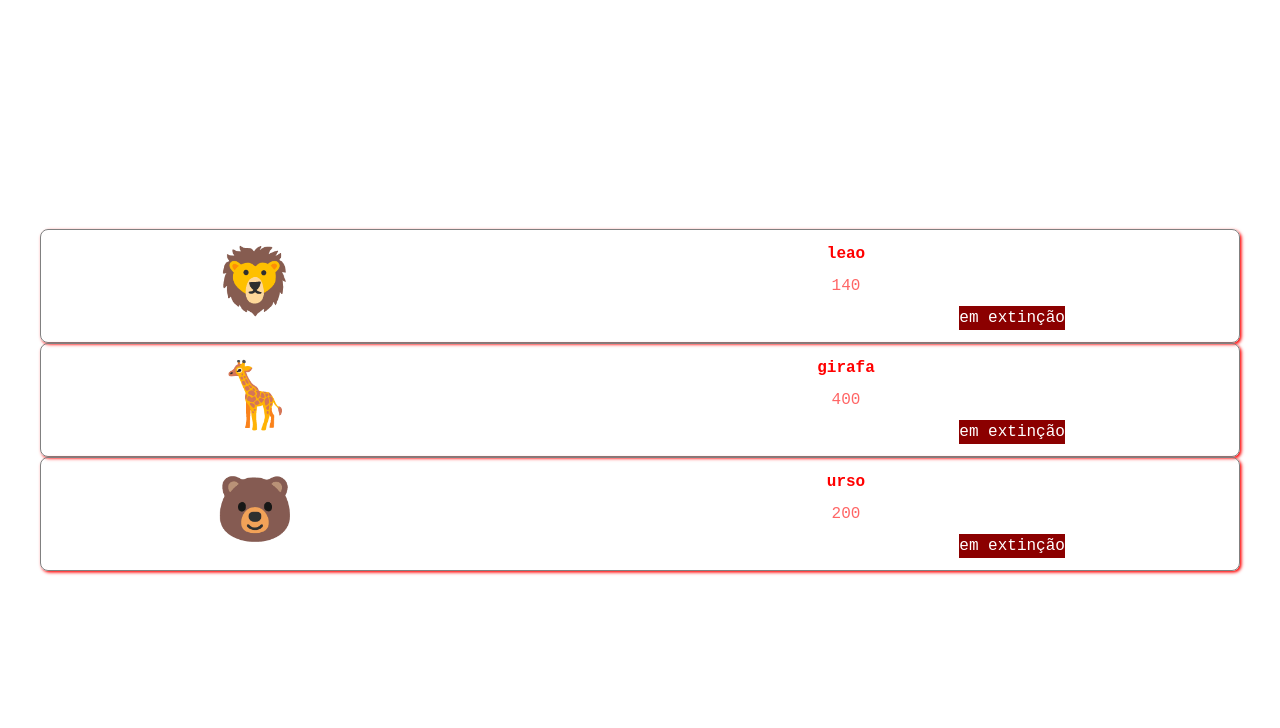
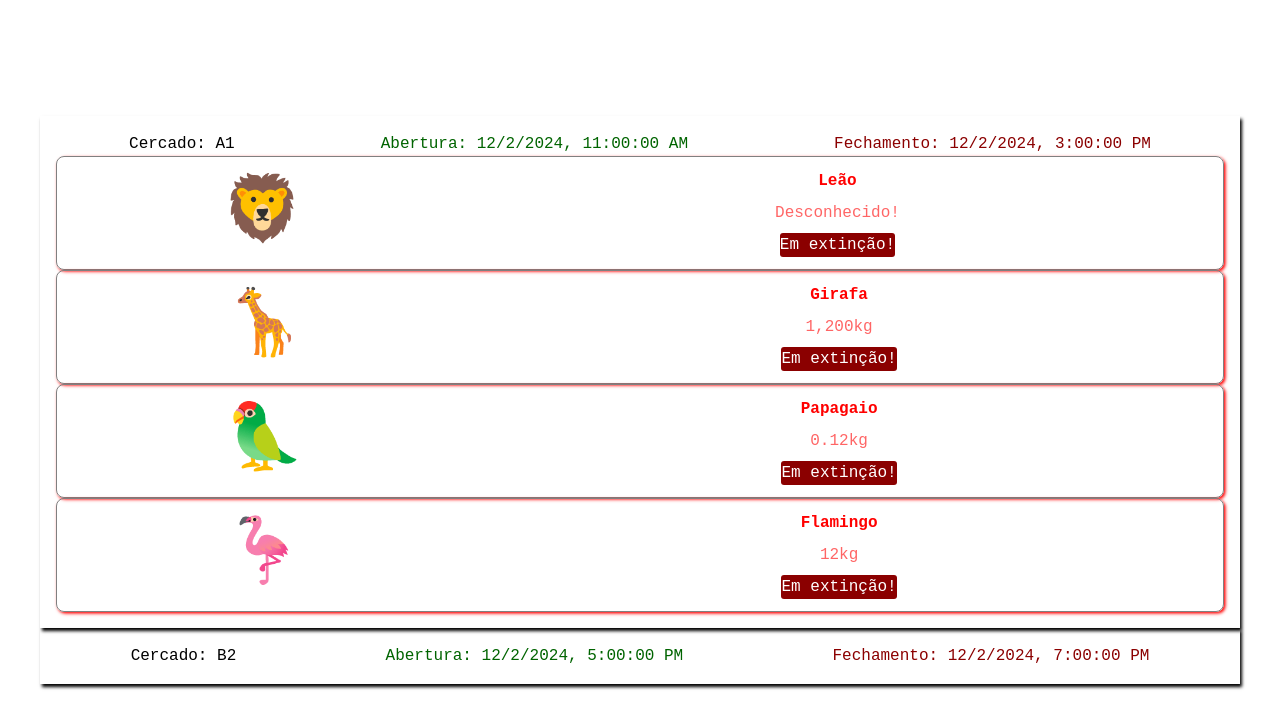
Before and after one commit to ufjf-dcc207/ufjf-dcc207-2024-3-a-atv03-isaac-kapela, a React (Vite) app: page / in a window 1280 px wide. Shown: the top 728 px of the page. Built offline with nearby package versions, Linux system fonts and the light colour scheme.

Commit message:
add aulas

```diff
--- a/src/Animal.css
+++ b/src/Animal.css
@@ -1,13 +1,14 @@
-.animal {
+.animal{
     border: 1px solid grey;
+    border-radius: 0.5em;
+    padding: 0.5em;
     box-shadow: 0.1em 0.1em 0.2em;
-    padding: 0.5em;
-    border-radius: 0.5em;
     display: grid;
     grid-template-areas:
         "icone nome nome"
         "icone peso peso"
-    "icone . extincao";
+        "icone extincao extincao";
+}
 
     .icone {
     font-size: 4em;
@@ -26,12 +27,12 @@
 
     .extincao {
     background-color: darkred;
+    border-radius: 3px;
     color: white;
     min-height: 1em;
     grid-area: extincao;
     }
 
-}
-.animal{
+    .animal {
         place-items: center;
     }
--- a/src/Animal.tsx
+++ b/src/Animal.tsx
@@ -1,25 +1,23 @@
+
 import "./Animal.css";
 
 interface AnimalProps {
     icone: string;
     nome: string;
     peso: number;
-    extincao: boolean;
+    extincao: boolean
 }
 
-export default function ({ icone, nome, peso, extincao }: AnimalProps) {
-    return <div className="animal">
-        <div className="icone">{icone}</div>
-        <div className="nome">{nome}</div>
-        {peso > 0.0 ?
-
-            <div className="peso">{peso.toLocaleString()}</div>
-            :
-            <div className="peso">Desconhecido</div>
-        }
-
-        <div className="extincao">{extincao ? "em extinção" : "não esta em extinção"}</div>
-
-
-    </div>;
+export default function Animal({icone, nome, peso, extincao}: AnimalProps) {
+  return (
+    <div className="animal">
+      <div className="icone">{icone}</div>
+      <div className="nome">{nome}</div>
+      {peso> 0.0 ?
+        (<div className="peso">{peso.toLocaleString()}kg</div>)
+        :
+        (<div className="peso">Desconhecido!</div>)
+      }
+      {extincao && <div className="extincao">Em extinção!</div>}
+  </div>)
 }
--- a/src/App.tsx
+++ b/src/App.tsx
@@ -1,19 +1,40 @@
-import Animal from './Animal'
-import './App.css'
+import Animal from "./Animal";
+import "./App.css";
+import Exibicao from "./exibicao";
+import { ReactNode } from "react";
+
+type AnimaisTuplaType = [string, string, number, boolean];
+const ANIMAIS: AnimaisTuplaType[] = [
+  ["🦁","Leão",0,true],
+  ["🦒","Girafa",1200,true],
+  ["🦜","Papagaio", 0.12,true],
+  ["🦩","Flamingo",12.0,true]
+]
 
 function App() {
-
+  const exA1: ReactNode[] = [];
+  const exB2: ReactNode[] = [];
+  for (let i = 0; i < ANIMAIS.length; i++) {
+    exA1.push(
+      <Animal
+        icone={ANIMAIS[i][0]}
+        nome={ANIMAIS[i][1]}
+        peso={ANIMAIS[i][2]}
+        extincao={ANIMAIS[i][3]}
+      />
+    );
+  }
 
   return (
-    <>
-      <div className='app'>
+    <div className='app'>
+      <Exibicao inicio={new Date("2024-12-02T08:00-03:00")} fim={new Date("2024-12-02T12:00-03:00")} local="A1">
+        <div>{exA1}</div>
+      </Exibicao>
+      <Exibicao inicio={new Date("2024-12-02T14:00-03:00")} fim={new Date("2024-12-02T16:00-03:00")} local="B2">
+        <div>{exB2}</div>
+      </Exibicao>
 
-        <Animal icone="🦁" nome ="leao" peso={140} extincao={true} ></Animal>
-        <Animal icone='🦒' nome= "girafa" peso={400} extincao={true}></Animal>
-        <Animal icone="🐻" nome="urso" peso={200} extincao={true}></Animal>
-
-      </div>
-    </>
+    </div>
   )
 }
 
--- /dev/null
+++ b/src/exibicao.css
@@ -0,0 +1,26 @@
+.exibicao {
+    display: grid;
+    grid-template-areas:
+        "cercado inicio fim"
+        "animais animais animais";
+    padding: 1em;
+    box-shadow: 0.1em 0.2em 0.2em;
+        .inicio {
+            color: darkgreen;
+            grid-area: inicio;
+        }
+        .fim {
+            color: darkred;
+            grid-area: fim;
+        }
+        .local {
+            font-size: bold;
+            grid-area: cercado;
+        }
+        .animais {
+            grid-area: animais;
+            display: grid;
+            gap: 0.3em;
+            grid-template-columns: repeat(auto-fit, minmax(200px, 1fr));
+        }
+    }
--- /dev/null
+++ b/src/exibicao.tsx
@@ -0,0 +1,25 @@
+import { ReactNode } from "react";
+import "./exibicao.css"
+
+interface ExibicaoProps {
+    inicio: Date,
+    fim: Date,
+    local: string;
+    children?: ReactNode;
+}
+
+export default function Exibicao ({
+    inicio,
+    fim,
+    local,
+    children,
+}: ExibicaoProps) {
+    return (
+        <div className="exibicao">
+            <div className="inicio">Abertura: {inicio.toLocaleString()}</div>
+            <div className="fim">Fechamento: {fim.toLocaleString()}</div>
+            <div className="cercado">Cercado: {local.toLocaleString()}</div>
+            <div className="animais">{children}</div>
+        </div>
+    );
+}
```
Lines whose indentation alone changed are shown as unchanged.
